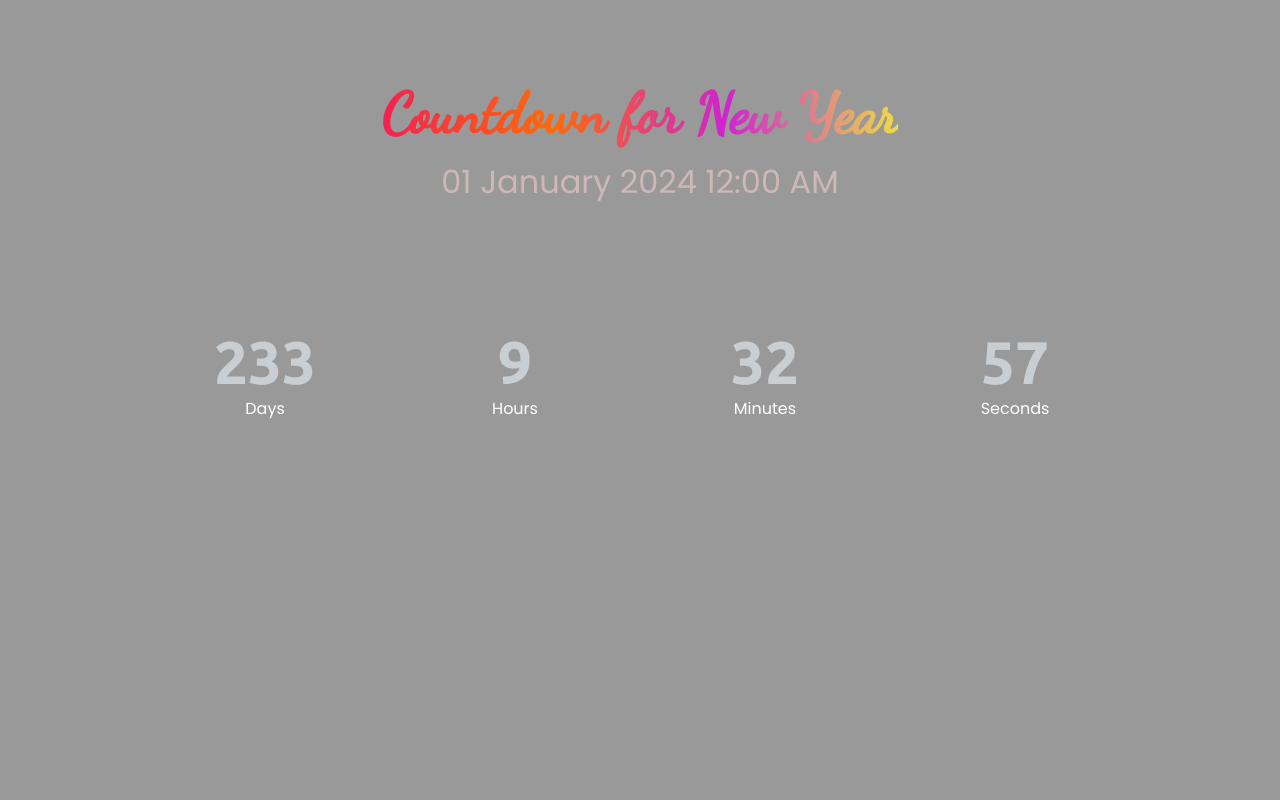
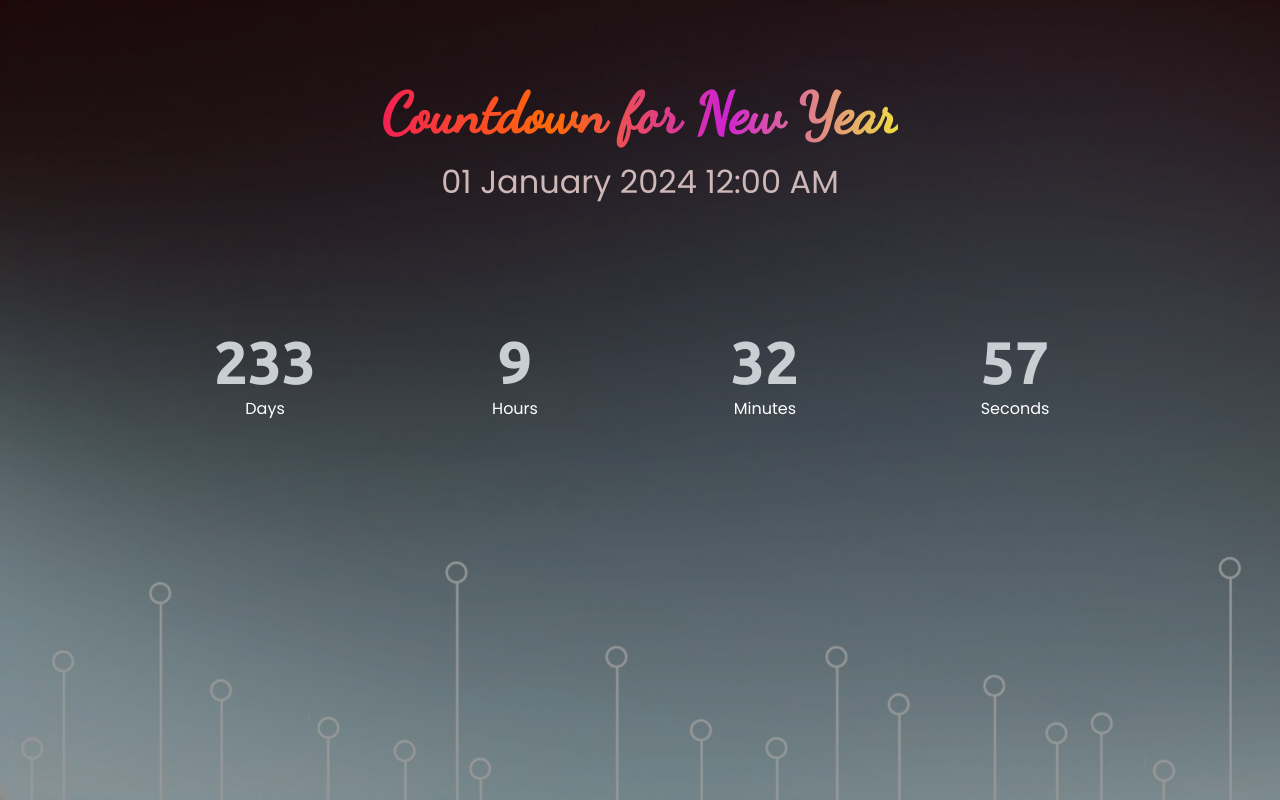
Before and after one commit to heritviroja/Countdown-app, a plain HTML site: page index.html in a window 1280 px wide. Drawn offline with Linux system fonts and the light colour scheme.

Commit message:
Update style.css

```diff
--- a/style.css
+++ b/style.css
@@ -12,7 +12,7 @@
 .main {
   width: 100%;
   height: 100vh;
-  background: url(./images/177924.jpg);
+  background: url(./177924.jpg);
   background-size: cover;
   background-repeat: no-repeat;
 }
```
